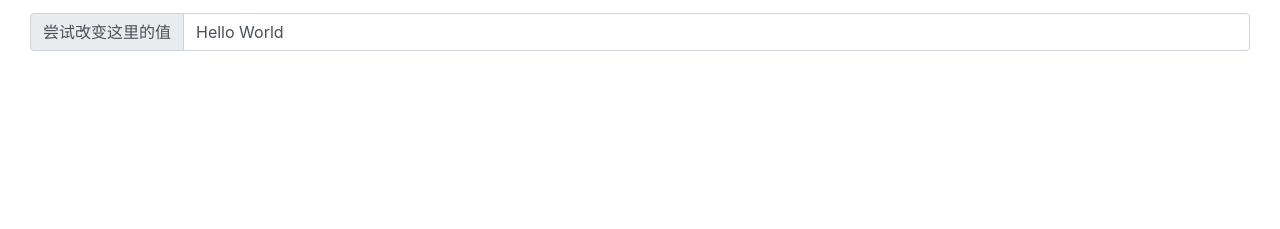
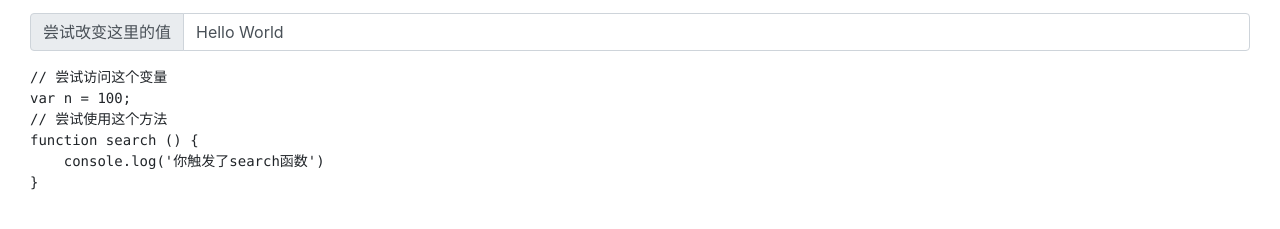
Before and after one commit to FairyEver/express-batch-query-browser-plug-in, a plain HTML site: page 测试/测试站点/index.html in a window 1280 px wide. Shown: the part 127-356 px from the top of the page. Drawn offline with nearby package versions, Linux system fonts and the light colour scheme.

Commit message:
no message

```diff
--- a/测试/测试站点/index.html
+++ b/测试/测试站点/index.html
@@ -17,6 +17,14 @@
         </div>
         <input type="text" class="form-control" value="Hello World">
     </div>
+    <pre>
+// 尝试访问这个变量
+var n = 100;
+// 尝试使用这个方法
+function search () {
+    console.log('你触发了search函数')
+}
+    </pre>
 </body>
 <script>
     // 尝试访问这个变量
```
